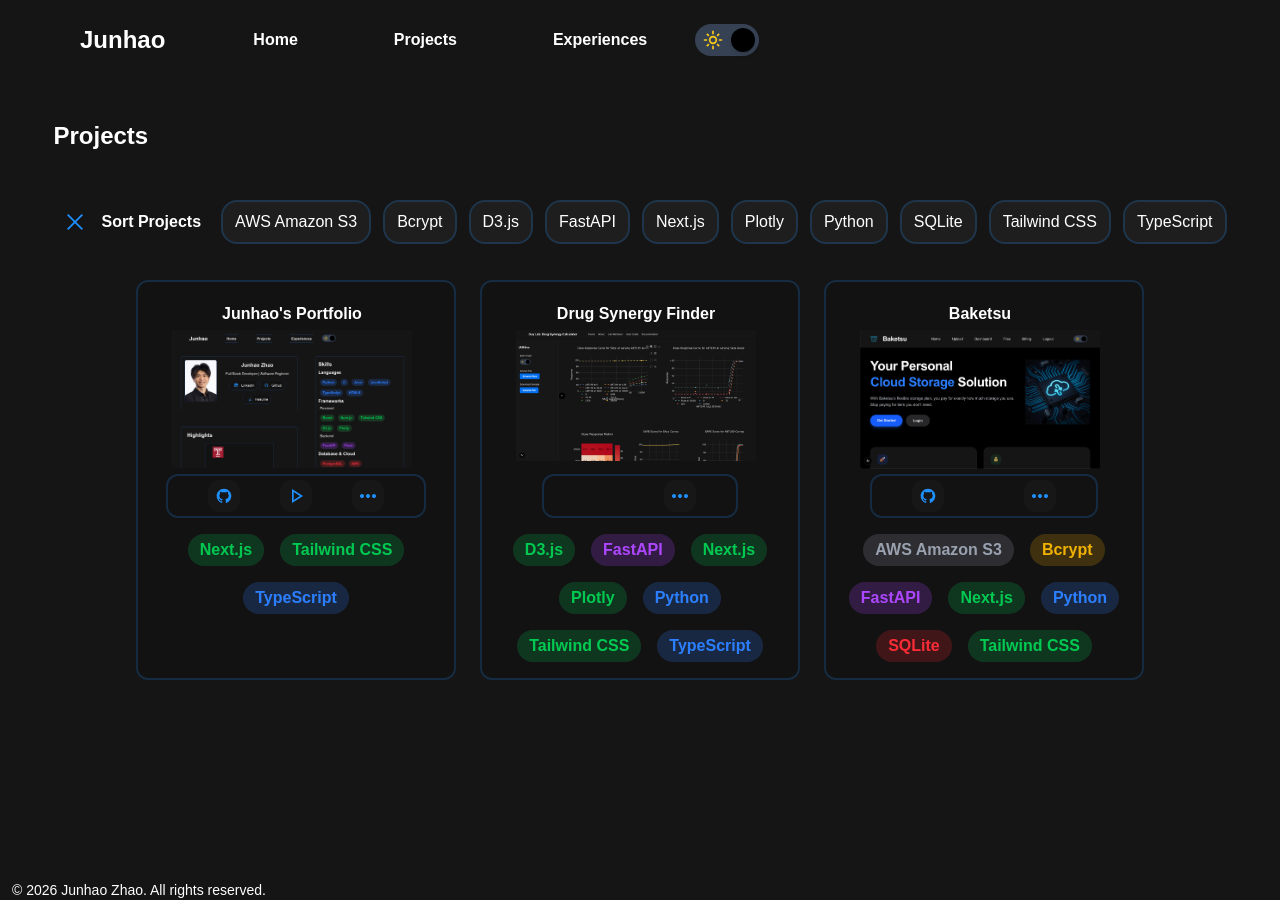
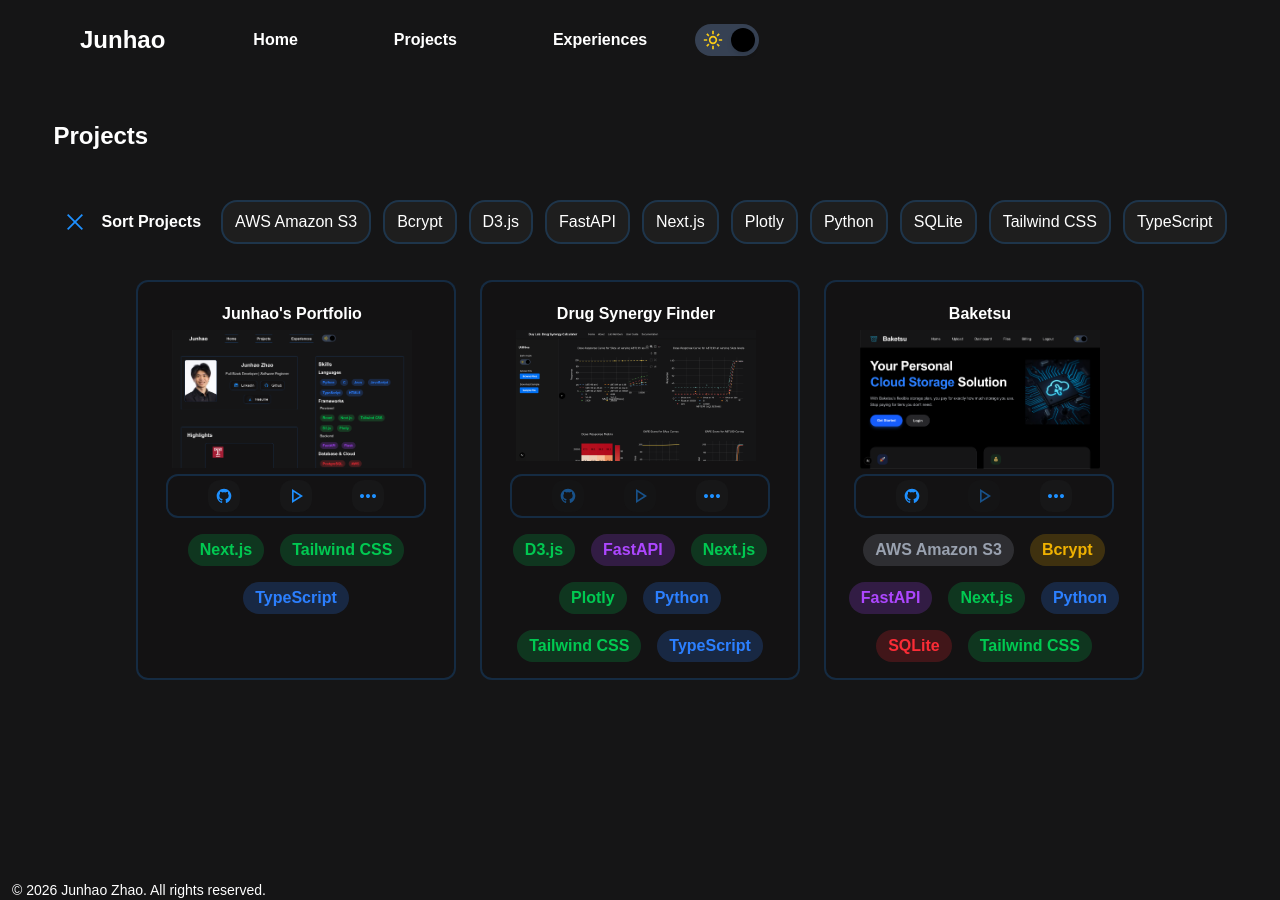
Before and after one commit to jzhao234/JunhaoZhao_Portfolio, a Next.js app: page /projects in a window 1280 px wide. Built offline with nearby package versions, Linux system fonts and the light colour scheme.

Commit message:
link functionality overhaul

```diff
--- a/src/app/projects/[selectedProject]/page.tsx
+++ b/src/app/projects/[selectedProject]/page.tsx
@@ -2,7 +2,7 @@ import { notFound } from "next/navigation";
 import type { Metadata } from "next";
 import SkillsItem from "../../../components/Skills/SkillsItem";
 import { projects } from "../../../components/Data/Projects";
-import { AvailableDemoLink, AvailableGithubLink } from "../../../components/Utilities/AvailableLink";
+import { DemoLink, GithubLink } from "../../../components/Utilities/AvailableLink";
 import ImageGallery from "../../../components/Utilities/ImageGallery";
 import {Overview, Problem, Solution, Architecture, Challenges, Improvements, Features} from "../../../components/Project/ProjectValues";
 
@@ -40,10 +40,10 @@ export default async function SelectedProjectPage ({ params }: SelectedProjectPr
                     <h1 className="text-xl font-bold"> {project.name} </h1>
                     <div className="flex gap-5">
                         <div className="blueBorder rounded-xl">
-                            <AvailableGithubLink githubLink={project.githubLink}/>
+                            <GithubLink githubLink={project.githubLink}/>
                         </div>
                         <div className="blueBorder rounded-xl">
-                            <AvailableDemoLink demoLink={project.demoLink}/>
+                            <DemoLink demoLink={project.demoLink}/>
                         </div>
                     </div>
                 </div>
--- a/src/components/Project/ProjectItem.tsx
+++ b/src/components/Project/ProjectItem.tsx
@@ -6,7 +6,7 @@ import {useState, useRef, useEffect, ReactNode} from "react";
 import SkillsItem from "../Skills/SkillsItem";
 import skillCategory from "../../utils/skillCategory";
 import highlightSkillsInText from "../Utilities/HighlightSkillsInText";
-import { AvailableDemoLink, AvailableGithubLink } from "../Utilities/AvailableLink";
+import { DemoLink, GithubLink } from "../Utilities/AvailableLink";
 
 type ProjectItemProps = {
     id: string;
@@ -65,12 +65,12 @@ export default function ProjectItem({id, slug, images, name, description1, descr
                 </div>
                 <div className="blueBorder rounded-xl py-1 px-2 flex space-x-10 my-2 px-10">
                     <div onClick={(e) => e.stopPropagation()}>
-                        <AvailableGithubLink
+                        <GithubLink
                             githubLink={githubLink}
                         />
                     </div>
                     <div onClick={(e) => e.stopPropagation()}>
-                        <AvailableDemoLink
+                        <DemoLink
                             demoLink={demoLink}
                         />
                     </div>
--- a/src/components/Utilities/AvailableLink.tsx
+++ b/src/components/Utilities/AvailableLink.tsx
@@ -1,15 +1,32 @@
-export type AvailableGithubLinkProp = {
+export type GithubLinkProp = {
     githubLink?: string;
 }
 
-export type AvailableDemoLinkProp = {
+export type DemoLinkProp = {
     demoLink?: string;
 }
 
-export function AvailableGithubLink({githubLink}: AvailableGithubLinkProp){
-    if (!githubLink) return null;
+export function GithubLink({ githubLink }: GithubLinkProp) {
+  if (!githubLink) {
     return (
-        <a href={`${githubLink}`} target = "_blank"   rel="noopener noreferrer" className = "hover:text-[#1E90FF]">
+      <div className="relative group cursor-not-allowed opacity-50">
+        <svg xmlns="http://www.w3.org/2000/svg" viewBox="0 0 24 24" fill="currentColor" className = "p-2 bg-white dark:bg-[#171718] rounded-xl fill-current text-[#1E90FF] h-8 w-8">
+            <path d="M12 1C5.9225 1 1 5.9225 1 12C1 16.8675 4.14875 20.9787 8.52125 22.4362C9.07125 22.5325 9.2775 22.2025 9.2775 21.9137C9.2775 21.6525 9.26375 20.7862 9.26375 19.865C6.5 20.3737 5.785 19.1912 5.565 18.5725C5.44125 18.2562 4.905 17.28 4.4375 17.0187C4.0525 16.8125 3.5025 16.3037 4.42375 16.29C5.29 16.2762 5.90875 17.0875 6.115 17.4175C7.105 19.0812 8.68625 18.6137 9.31875 18.325C9.415 17.61 9.70375 17.1287 10.02 16.8537C7.5725 16.5787 5.015 15.63 5.015 11.4225C5.015 10.2262 5.44125 9.23625 6.1425 8.46625C6.0325 8.19125 5.6475 7.06375 6.2525 5.55125C6.2525 5.55125 7.17375 5.2625 9.2775 6.67875C10.1575 6.43125 11.0925 6.3075 12.0275 6.3075C12.9625 6.3075 13.8975 6.43125 14.7775 6.67875C16.8813 5.24875 17.8025 5.55125 17.8025 5.55125C18.4075 7.06375 18.0225 8.19125 17.9125 8.46625C18.6138 9.23625 19.04 10.2125 19.04 11.4225C19.04 15.6437 16.4688 16.5787 14.0213 16.8537C14.42 17.1975 14.7638 17.8575 14.7638 18.8887C14.7638 20.36 14.75 21.5425 14.75 21.9137C14.75 22.2025 14.9563 22.5462 15.5063 22.4362C19.8513 20.9787 23 16.8537 23 12C23 5.9225 18.0775 1 12 1Z"></path>
+        </svg>
+        <span className="w-fit whitespace-nowrap bg-white dark:bg-[#171718] p-1 px-2 rounded-2xl absolute hidden group-hover:block -translate-y-16">
+          GitHub Unavailable
+        </span>
+      </div>
+    );
+  }
+
+  return (
+    <a
+      href={githubLink}
+      target="_blank"
+      rel="noopener noreferrer"
+      className="hover:text-[#1E90FF]"
+    >
       <div className="relative group">
         <svg xmlns="http://www.w3.org/2000/svg" viewBox="0 0 24 24" fill="currentColor" className = "p-2 bg-white dark:bg-[#171718] rounded-xl fill-current text-[#1E90FF] h-8 w-8">
             <path d="M12 1C5.9225 1 1 5.9225 1 12C1 16.8675 4.14875 20.9787 8.52125 22.4362C9.07125 22.5325 9.2775 22.2025 9.2775 21.9137C9.2775 21.6525 9.26375 20.7862 9.26375 19.865C6.5 20.3737 5.785 19.1912 5.565 18.5725C5.44125 18.2562 4.905 17.28 4.4375 17.0187C4.0525 16.8125 3.5025 16.3037 4.42375 16.29C5.29 16.2762 5.90875 17.0875 6.115 17.4175C7.105 19.0812 8.68625 18.6137 9.31875 18.325C9.415 17.61 9.70375 17.1287 10.02 16.8537C7.5725 16.5787 5.015 15.63 5.015 11.4225C5.015 10.2262 5.44125 9.23625 6.1425 8.46625C6.0325 8.19125 5.6475 7.06375 6.2525 5.55125C6.2525 5.55125 7.17375 5.2625 9.2775 6.67875C10.1575 6.43125 11.0925 6.3075 12.0275 6.3075C12.9625 6.3075 13.8975 6.43125 14.7775 6.67875C16.8813 5.24875 17.8025 5.55125 17.8025 5.55125C18.4075 7.06375 18.0225 8.19125 17.9125 8.46625C18.6138 9.23625 19.04 10.2125 19.04 11.4225C19.04 15.6437 16.4688 16.5787 14.0213 16.8537C14.42 17.1975 14.7638 17.8575 14.7638 18.8887C14.7638 20.36 14.75 21.5425 14.75 21.9137C14.75 22.2025 14.9563 22.5462 15.5063 22.4362C19.8513 20.9787 23 16.8537 23 12C23 5.9225 18.0775 1 12 1Z"></path>
@@ -20,20 +37,38 @@ export function AvailableGithubLink({githubLink}: AvailableGithubLinkProp){
       </div>
     </a>
   );
-};
+}
 
-export function AvailableDemoLink({demoLink}: AvailableDemoLinkProp){
-    if (!demoLink) return null;
+export function DemoLink({ demoLink }: DemoLinkProp) {
+  if (!demoLink) {
     return (
-        <a href={`${demoLink}`} target = "_blank"   rel="noopener noreferrer" className = "hover:text-[#1E90FF] hover:pointer">
+      <div className="relative group cursor-not-allowed opacity-50">
+        <svg xmlns="http://www.w3.org/2000/svg" height="40px" viewBox="0 -960 960 960" width="40px" fill="currentColor" className="p-1 bg-white dark:bg-[#171718] rounded-xl fill-current text-[#1E90FF] h-8 w-8">
+            <path d="M320-202v-560l440 280-440 280Zm66.67-280Zm0 158.67L636-482 386.67-640.67v317.34Z"/>
+        </svg>
+        <span className="w-fit whitespace-nowrap bg-white dark:bg-[#171718] p-1 px-2 rounded-2xl absolute hidden group-hover:block -translate-y-16">
+          Demo Unavailable
+        </span>
+      </div>
+    );
+  }
+
+  return (
+    <a
+      href={demoLink}
+      target="_blank"
+      rel="noopener noreferrer"
+      className="hover:text-[#1E90FF]"
+    >
       <div className="relative group">
         <svg xmlns="http://www.w3.org/2000/svg" height="40px" viewBox="0 -960 960 960" width="40px" fill="currentColor" className="p-1 bg-white dark:bg-[#171718] rounded-xl fill-current text-[#1E90FF] h-8 w-8">
             <path d="M320-202v-560l440 280-440 280Zm66.67-280Zm0 158.67L636-482 386.67-640.67v317.34Z"/>
         </svg>
+
         <span className="w-fit whitespace-nowrap bg-white dark:bg-[#171718] p-1 px-2 rounded-2xl absolute hidden group-hover:block -translate-y-16">
           Live Demo
         </span>
       </div>
     </a>
   );
-};
+}
```
Lines whose indentation alone changed are shown as unchanged.
